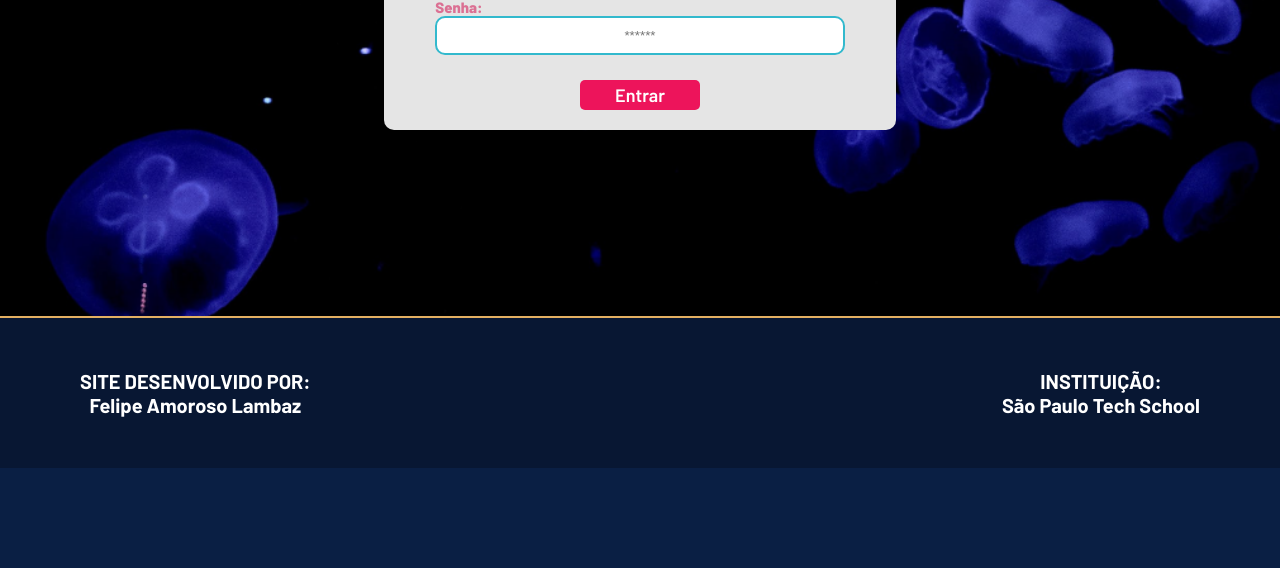
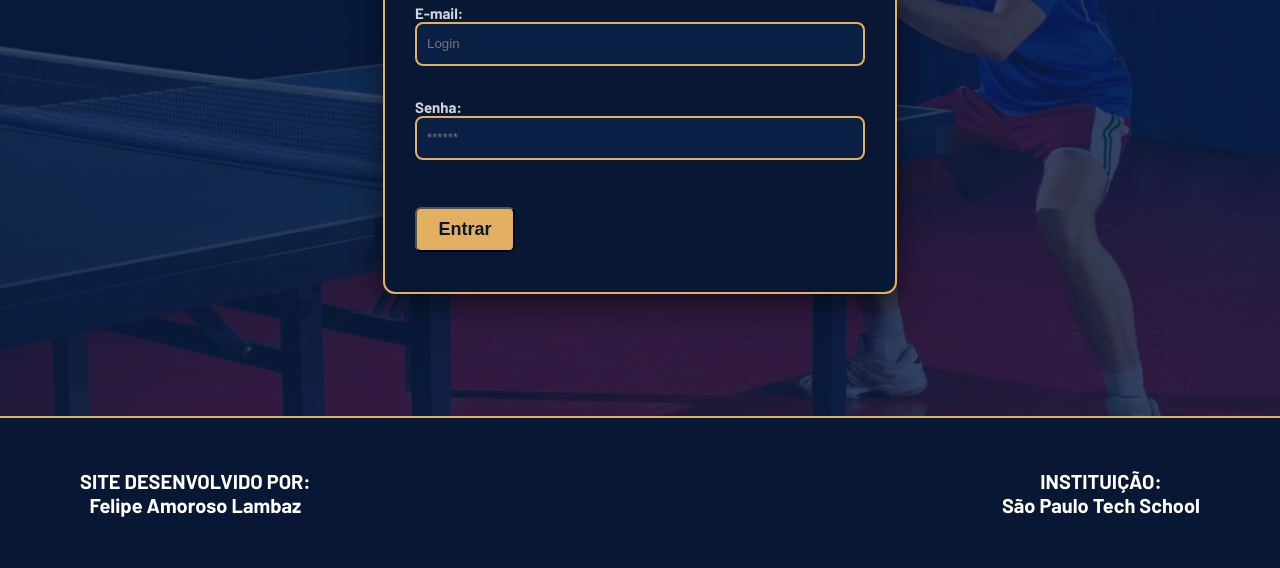
Before and after one commit to FelipeAmoroso/ProjetoIndividual_TopSpinHub, a website: page public/login.html in a window 1280 px wide. Shown: the part 317-885 px from the top of the page. Before the commit the page ends 800 px from the top, so only its background shows below. Drawn offline with Linux system fonts and the light colour scheme.

Commit message:
Update estilo.css

```diff
--- a/public/css/estilo.css
+++ b/public/css/estilo.css
@@ -207,52 +207,72 @@ body {
 
 .login {
   height: var(--tamanho-login);
-  background-image: url('../assets/imgs/bg-jelly-fish-para-home.png');
+  background: linear-gradient(rgba(10,31,68,0.8), rgba(10,31,68,0.8)),
+              url('../assets/imgs/baner.png');
   background-size: cover;
+  background-position: center;
+  margin-top: var(--tamanho-header);
 }
 
 .login .container {
+  display: flex;
   justify-content: center;
   align-items: center;
   height: 100%;
 }
 
 .card {
-  width: 50%;
-  background-color: #e5e5e5;
-  border-radius: 10px;
+  width: 100%;
+  max-width: 450px;
+  background-color: #081733;
+  border: 2px solid #e3b062;
+  border-radius: 12px;
   display: flex;
   align-items: center;
-  justify-content: space-evenly;
-  color: palevioletred;
   flex-direction: column;
-  height: fit-content;
-  padding: 20px 0;
+  padding: 30px;
+  color: white;
+  box-shadow: 0 10px 30px rgba(0,0,0,0.5);
+  padding: 40px 30px;
+  gap: 15px;
 }
 
 .card h2 {
   margin: 0;
   font-size: 30px;
+  color: #e3b062;
 }
 
 .formulario {
   display: flex;
   height: 90%;
-  width: 80%;
+  width: 100%;
   justify-content: space-around;
   flex-direction: column;
+  gap: 12px;
 }
 
 .formulario span {
   font-size: 15px;
-  font-weight: 800;
+  font-weight: 700;
+  color: #d1d5db;
+  text-align: left
 }
 
 .formulario input {
-  border: 2px solid #32b9cd;
-  text-align: center;
-  border-radius: 10px;
-  margin: 0;
+  border: 2px solid #e3b062;
+  background-color: #0a1f44;
+  color: white;
+  text-align: left;
+  border-radius: 8px;
+  height: 40px;
+  transition: 0.3s;
+  padding: 0 10px;
+}
+
+.formulario input:focus {
+  outline: none;
+  border-color: white;
 }
 
 .formulario select {
@@ -274,17 +294,20 @@ body {
 
 .botao {
   cursor: pointer;
-  font-family: "Barlow", sans-serif;
-  border: 0;
-  border-radius: 5px;
-  font-weight: 600;
+  border-radius: 6px;
+  font-weight: 700;
   font-size: 18px;
-  color: #fff;
-  background-color: #ED145B;
-  width: 120px;
-  height: 30px;
-  align-self: center;
+  color: #081733;
+  background-color: #e3b062;
+  width: 100px;
+  height: 45px;
   margin-top: 20px;
+  transition: 0.3s;
+}
+
+.botao:hover {
+  background-color: #ffffff;
+  transform: scale(1.05);
 }
 
 .loading-div {
```
